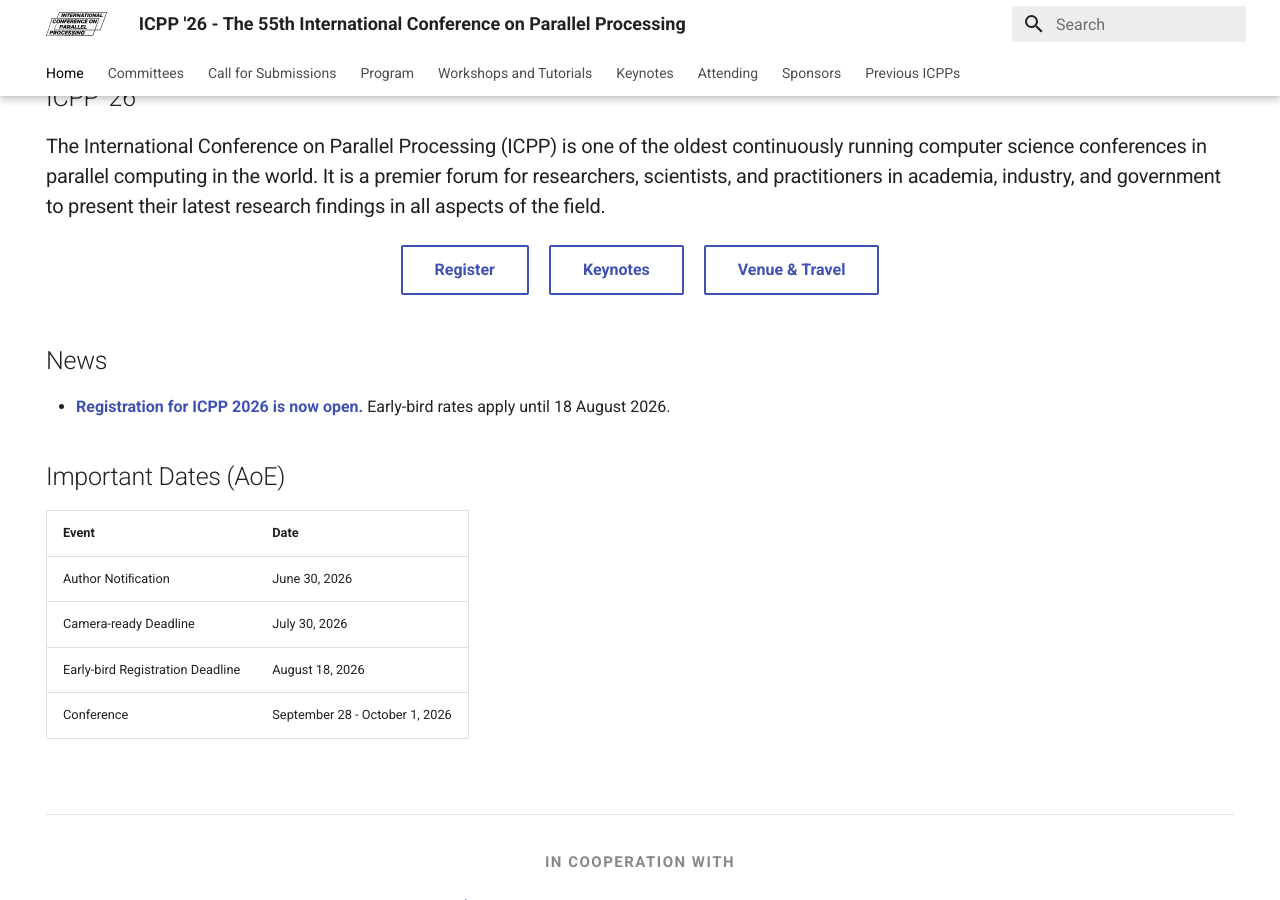
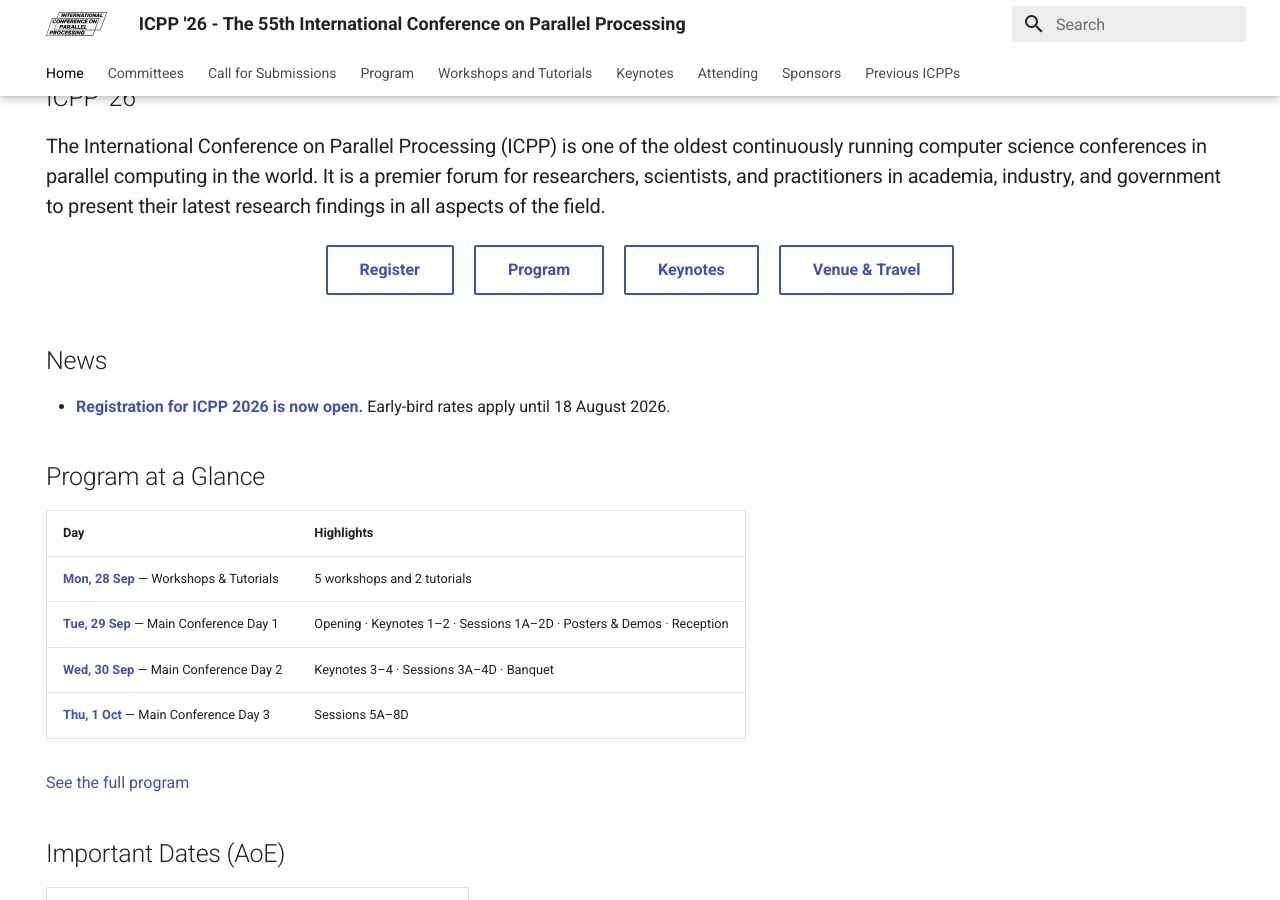
Before and after one commit to icpp2026/icpp2026.github.io, an MkDocs documentation site: the page built from docs/index.md, in a window 1280 px wide and 900 px high, scrolled down 646 px. Built offline with MkDocs 1.6.1 and Material for MkDocs 9.7.7, drawn with Linux system fonts in a browser that asks for light colours; comment, search, counter and statistics services are not loaded.

Commit message:
docs: add program at a glance and Program button to home page
Claude-Session: https://claude.ai/code/session_013hB1VfdkjbdoBK8AMVMJiL

```diff
--- a/docs/index.md
+++ b/docs/index.md
@@ -14,6 +14,7 @@ hide:
 
 <div class="landingpage-buttons" style="text-align: center" markdown>
 [Register](registration.md){ .md-button }
+[Program](schedule.md){ .md-button }
 [Keynotes](keynote-speakers.md){ .md-button }
 [Venue &amp; Travel](venue.md){ .md-button }
 </div>
@@ -22,6 +23,20 @@ hide:
 <h2>News</h2>
 
 - **[Registration for ICPP 2026 is now open.](registration.md)** Early-bird rates apply until 18 August 2026.
+
+</div>
+
+<div markdown>
+<h2>Program at a Glance</h2>
+
+| Day | Highlights |
+| :--- | :--- |
+| [**Mon, 28 Sep**](schedule.md#day-0) — Workshops & Tutorials | 5 workshops and 2 tutorials |
+| [**Tue, 29 Sep**](schedule.md#day-1) — Main Conference Day 1 | Opening · Keynotes 1–2 · Sessions 1A–2D · Posters & Demos · Reception |
+| [**Wed, 30 Sep**](schedule.md#day-2) — Main Conference Day 2 | Keynotes 3–4 · Sessions 3A–4D · Banquet |
+| [**Thu, 1 Oct**](schedule.md#day-3) — Main Conference Day 3 | Sessions 5A–8D |
+
+[See the full program](schedule.md)
 
 </div>
 
```
